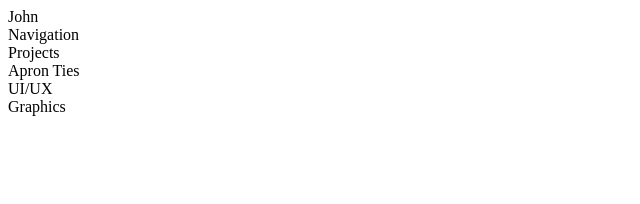
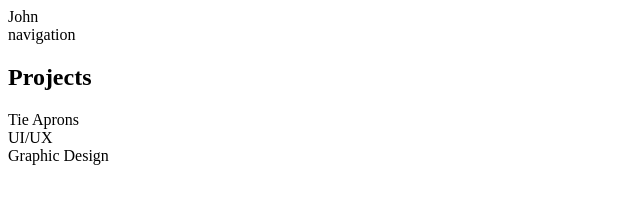
Before and after one commit to johnh16/MMP-350, a plain HTML site: page index.html in a window 1280 px wide. Shown: the whole page, without its empty margins (0-640 px from the left). Drawn offline with Linux system fonts and the light colour scheme.

Commit message:
basic html layout basic

```diff
--- a/css/style.css
+++ b/css/style.css
@@ -0,0 +1,4 @@
+.projects{
+    display: grid;
+    grid-template-columns: 1fr 1fr 1fr;
+}
--- a/index.html
+++ b/index.html
@@ -10,23 +10,21 @@
 <body>
     <header class="site-header">
         <div class="site-title">John</div>
-        <nav>Navigation</nav>
+        <nav>navigation</nav>
     </header>
 
     <main>
             <div class="page-header">
-                Projects
-            </div>
-            <div class="Projects">
-                <article class="Apron Ties">Apron Ties</article>
-                <article class="UI/UX">UI/UX</article>
-                <article class="Graphics">Graphics</article>
+                <h2>Projects</h2>
             </div>
 
+            <div class="Projects">
+                <article class="Project">Tie Aprons</article>
+                <article class="Project">UI/UX</article>
+                <article class="Project">Graphic Design</article>
+            </div>
     </main>
 
-    <footer class="page-holder">
-
-    </footer>
+    <footer class="page-holder"></footer>
 </body>
 </html>
```
